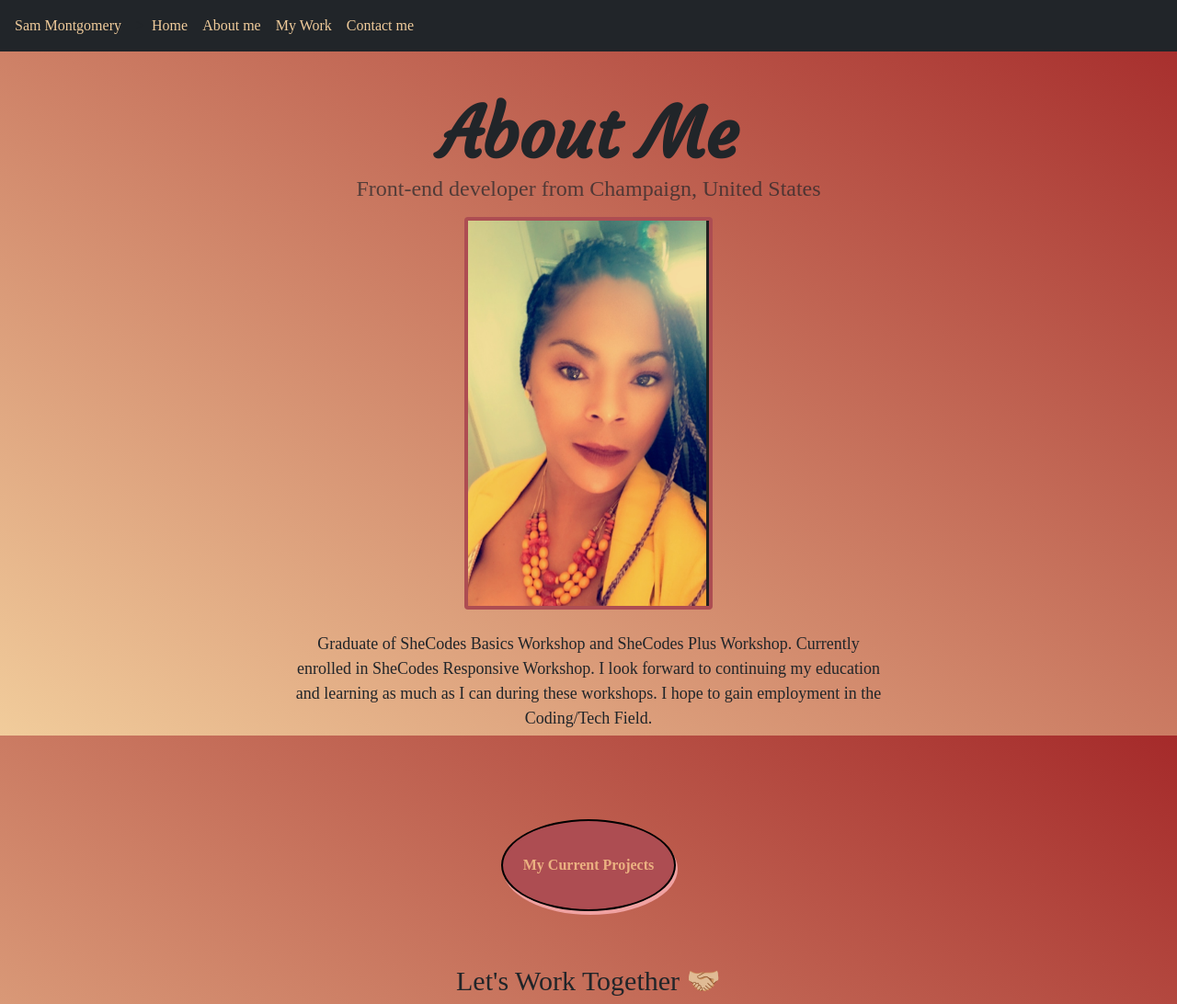
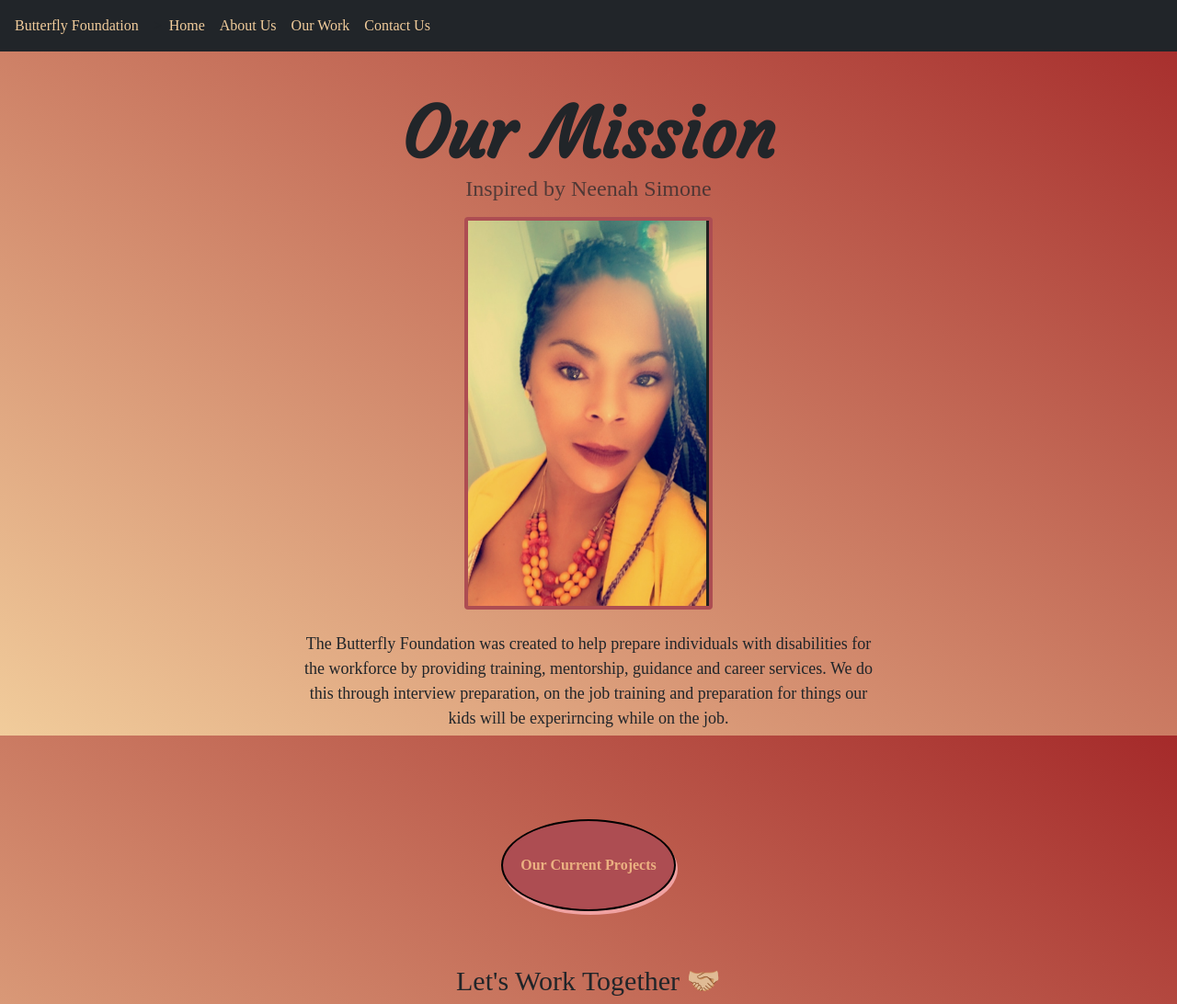
Before and after one commit to SamCodes3542/My-Portfolio, a plain HTML site: page about.html in a window 1280 px wide. Shown: the top 1092 px of the page at 92% size. Drawn offline with nearby package versions, Linux system fonts and the light colour scheme; a web font is replaced by a local one.

Commit message:
Updated NavBar
Updated the Nav Bar and Collaborations Link as well as About Us Page

```diff
--- a/about.html
+++ b/about.html
@@ -35,13 +35,13 @@
       crossorigin="anonymous"
     ></script>
     <link rel="stylesheet" href="src/style.css" />
-    <title>Samantha Montgomery Portfolio Project</title>
+    <title>Butterfly Foundation Project</title>
   </head>
   <body>
     <nav class="text-center navbar navbar-expand-lg bg-dark fixed-top">
       <div class="container-fluid">
         <a class="navbar-brand" href="about.html" title="Navbar Name"
-          >Sam Montgomery</a
+          >Butterfly Foundation</a
         >
         >
         <button
@@ -67,8 +67,8 @@
               >
             </li>
             <li class="nav-item">
-              <a class="nav-link" href="about.html" title="About Me"
-                >About me</a
+              <a class="nav-link" href="about.html" title="About Us"
+                >About Us</a
               >
             </li>
             <li class="nav-item">
@@ -77,7 +77,7 @@
                 class="my-work-link"
                 href="work.html"
                 title="My Work"
-                >My Work</a
+                >Our Work</a
               >
             </li>
             <li class="nav-item">
@@ -86,16 +86,16 @@
                 class="contact-link"
                 href="contact.html"
                 title="Contact"
-                >Contact me</a
+                >Contact Us</a
               >
             </li>
           </ul>
         </div>
       </div>
     </nav>
-    <h1 class="about-me text-center mt-8">About Me</h1>
+    <h1 class="about-me text-center mt-8">Our Mission</h1>
 
-    <h3>Front-end developer from Champaign, United States</h3>
+    <h3>Inspired by Neenah Simone</h3>
     <div class="">
       <img
         src="images/developerphoto.png"
@@ -105,10 +105,11 @@
       />
     </div>
     <p class="about-me-intro mt-4 mb-5 mx-auto d-block text-center">
-      Graduate of SheCodes Basics Workshop and SheCodes Plus Workshop. Currently
-      enrolled in SheCodes Responsive Workshop. I look forward to continuing my
-      education and learning as much as I can during these workshops. I hope to
-      gain employment in the Coding/Tech Field.
+      The Butterfly Foundation was created to help prepare individuals with
+      disabilities for the workforce by providing training, mentorship, guidance
+      and career services. We do this through interview preparation, on the job
+      training and preparation for things our kids will be experirncing while on
+      the job.
     </p>
     <div class="current-projects-button">
       <button class="current-projects-link mt-5">
@@ -116,7 +117,7 @@
           class="projects-link"
           href="work.html"
           title="My Current Projects Button"
-          >My Current Projects</a
+          >Our Current Projects</a
         >
       </button>
     </div>
@@ -126,7 +127,7 @@
         class="collab-email text-white"
         href="mailto:samm81035@gmail.com"
         title="My Email"
-        >Work Inquiry
+        >Collaborations
       </a>
     </div>
     <footer>
```
Also changed, not shown: contact.html (+6 -6 lines), index.html (+5 -5 lines), work.html (+7 -7 lines).
